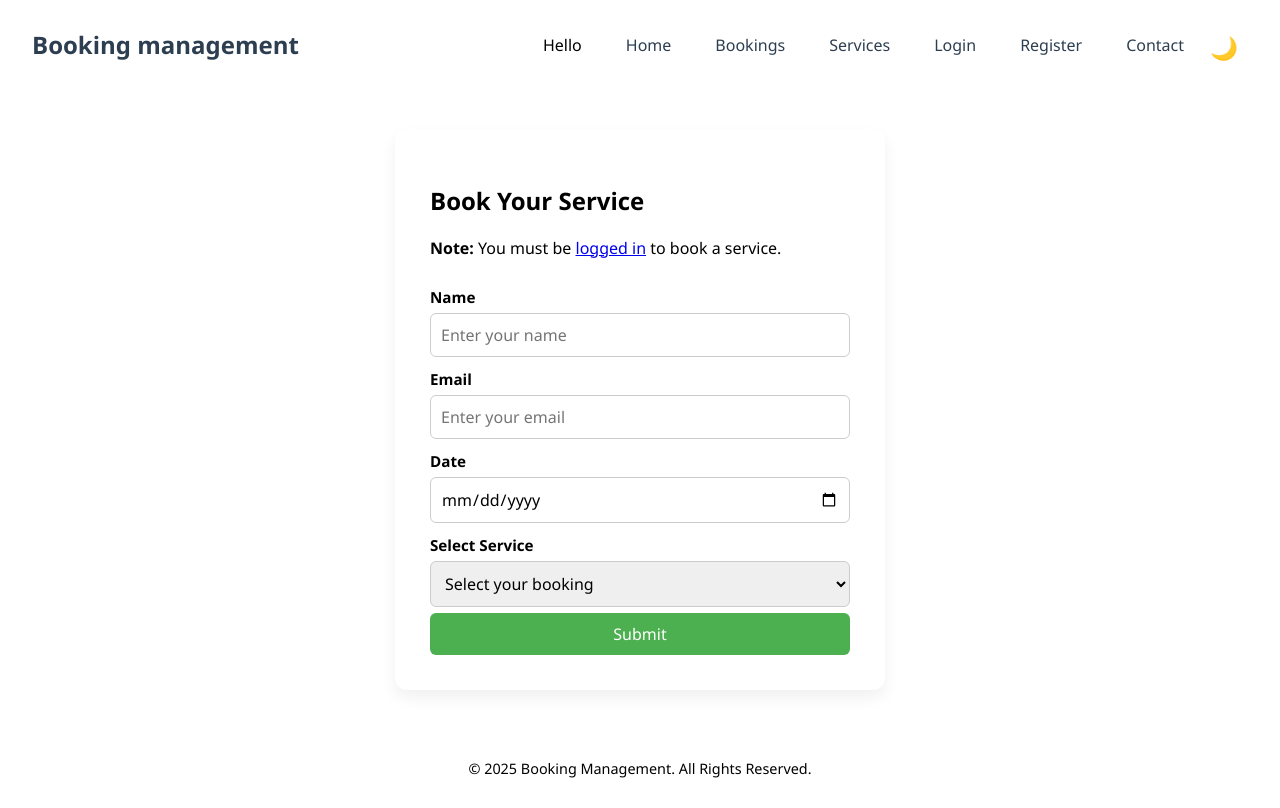
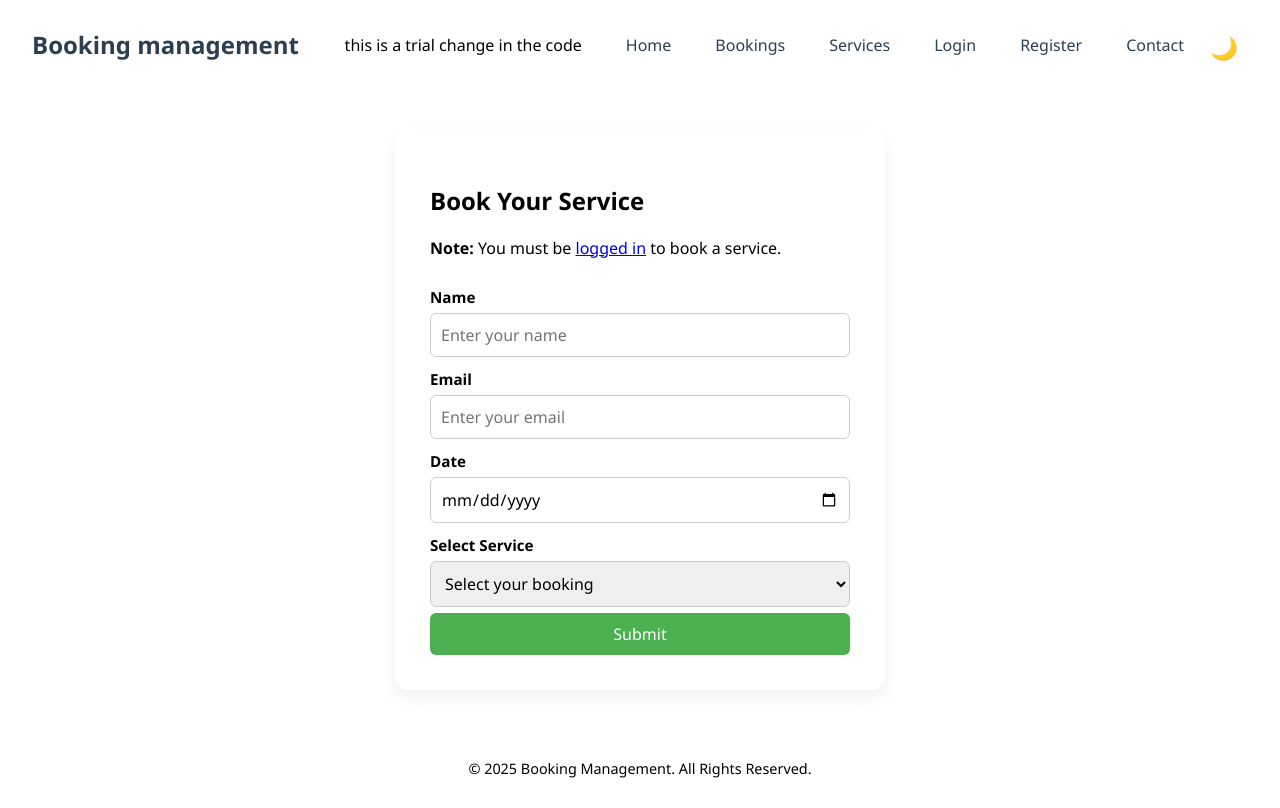
Before and after one commit to JasmeetSingh71/web-dev-proj, a plain HTML site: page public/htmlfiles/booking.html in a window 1280 px wide. Drawn offline with Linux system fonts and the light colour scheme; no server answers.

Commit message:
Added trial change to booking.html

```diff
--- a/public/htmlfiles/booking.html
+++ b/public/htmlfiles/booking.html
@@ -12,7 +12,7 @@
         <h1>Booking management</h1>
         <nav>
             <ul id="ul">
-                Hello
+                this is a trial change in the code
                 <li class="li"><a href="proj.html">Home</a></li>
                 <li class="li"><a href="booking.html">Bookings</a></li>
                 <li class="li"><a href="services.html">Services</a></li>
```
